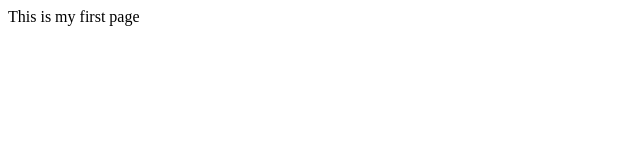
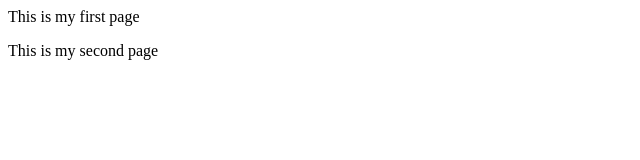
Before and after one commit to AnithaBagalur/git-demo, a plain HTML site: page index.html in a window 1280 px wide. Shown: the whole page, without its empty margins (0-640 px from the left). Drawn offline with Linux system fonts and the light colour scheme.

Commit message:
This is my second commit

```diff
--- a/index.html
+++ b/index.html
@@ -4,5 +4,6 @@
 </head>
 <body>
 <p> This is my first page </p>
+<p> This is my second page </p>
 </body>
 </html>
```
